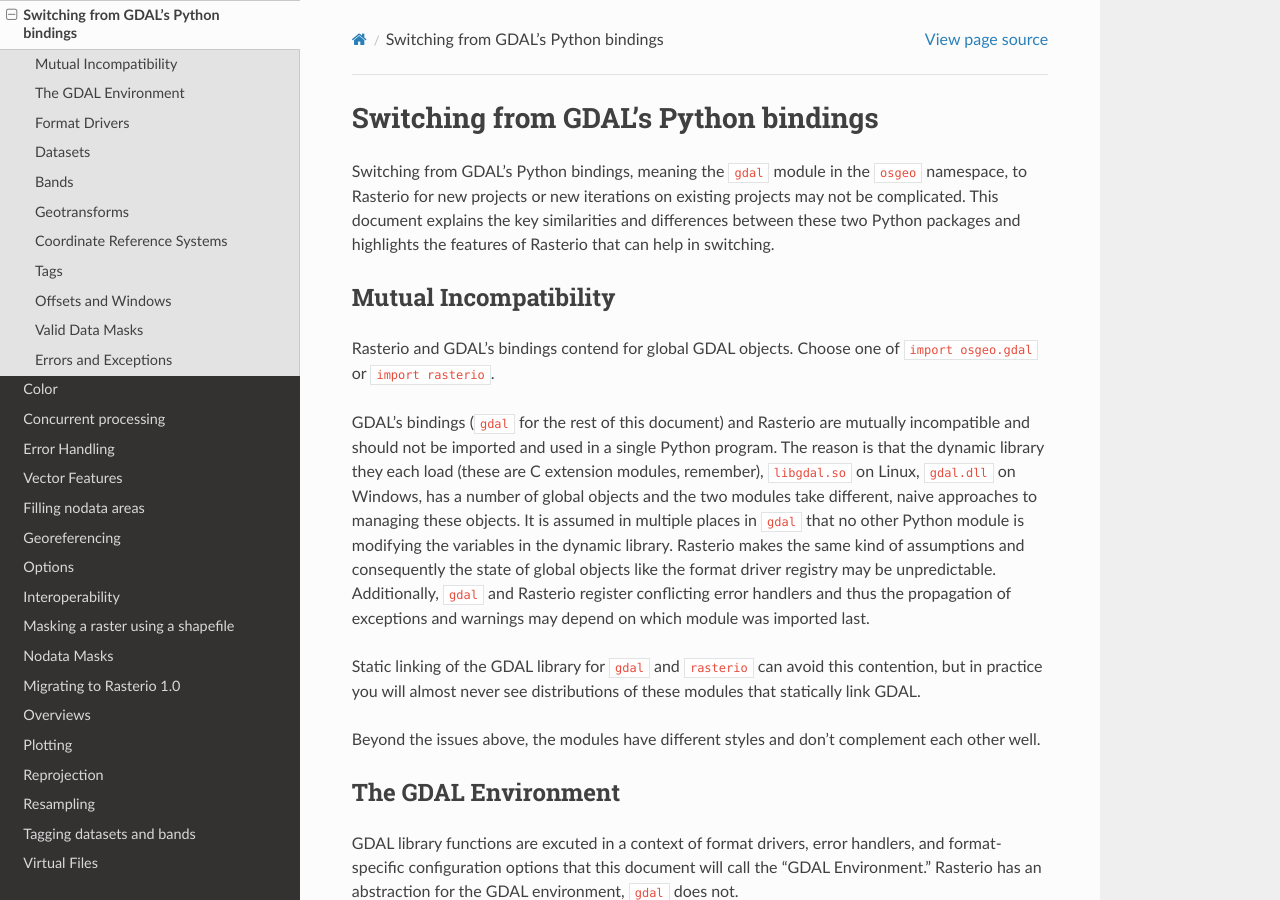
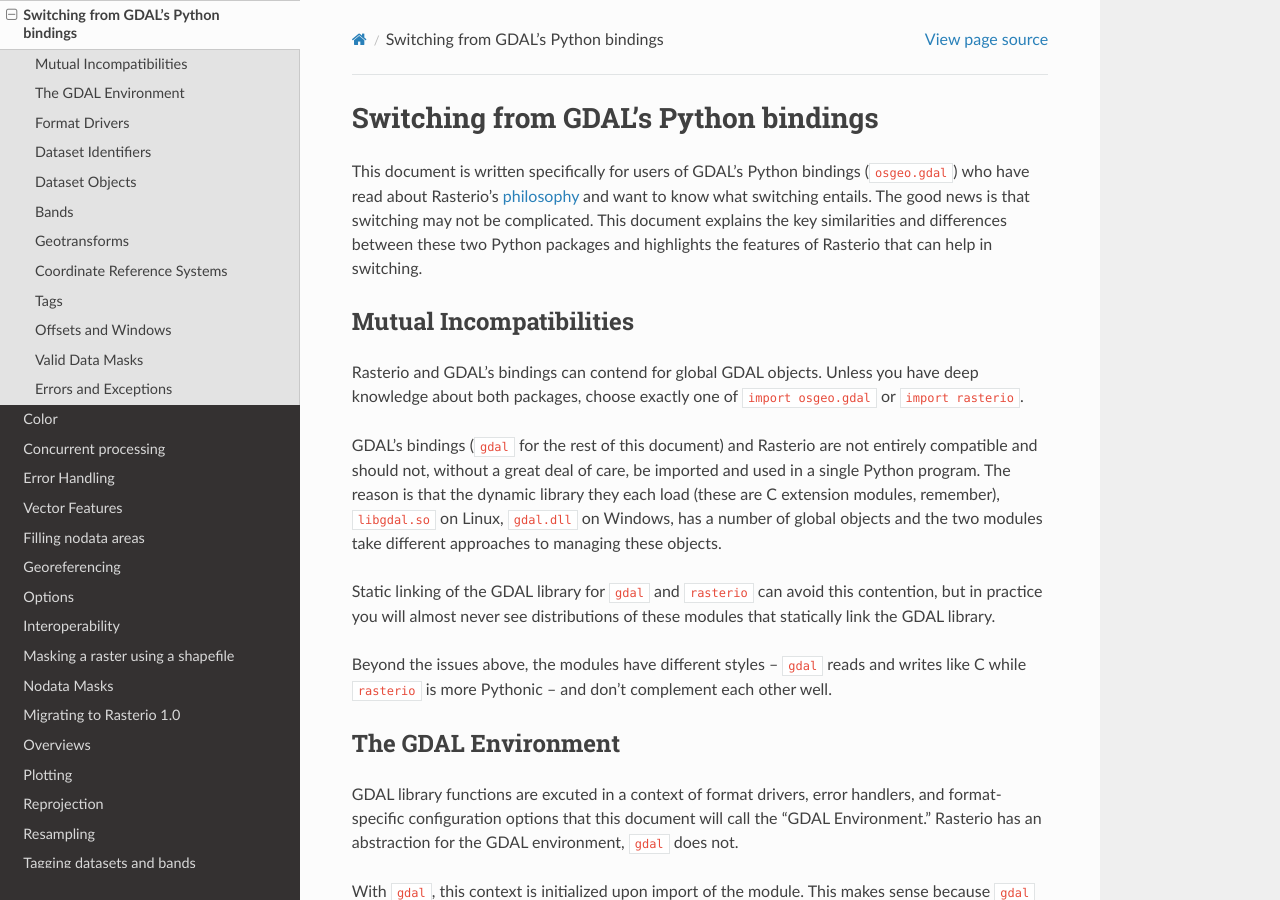
Before and after one commit to rasterio/rasterio, a Sphinx documentation site: the page built from docs/switch.rst, in a window 1280 px wide and 900 px high. Built offline with Sphinx 7.4.7 and the Read the Docs theme 2.0.0, drawn with Linux system fonts in a browser that asks for light colours; pages that are not in the unit, such as notebooks, are missing from menus; some of the changed text lies outside the part shown.

Commit message:
Link to intro, update incompatibility section
I got some good feedback from Even Rouault and @perrygeo and have
incorporated it.

```diff
--- a/docs/switch.rst
+++ b/docs/switch.rst
@@ -2,37 +2,34 @@
 Switching from GDAL's Python bindings
 =====================================
 
-Switching from GDAL's Python bindings, meaning the ``gdal`` module in the
-``osgeo`` namespace, to Rasterio for new projects or new iterations on existing
-projects may not be complicated. This document explains the key similarities
-and differences between these two Python packages and highlights the features
-of Rasterio that can help in switching.
+This document is written specifically for users of GDAL's Python bindings
+(``osgeo.gdal``) who have read about Rasterio's `philosophy <intro.html>`__ and
+want to know what switching entails.  The good news is that switching may not
+be complicated. This document explains the key similarities and differences
+between these two Python packages and highlights the features of Rasterio that
+can help in switching.
 
-Mutual Incompatibility
-======================
+Mutual Incompatibilities
+========================
 
-Rasterio and GDAL's bindings contend for global GDAL objects. Choose one of
-``import osgeo.gdal`` or ``import rasterio``.
+Rasterio and GDAL's bindings can contend for global GDAL objects. Unless you
+have deep knowledge about both packages, choose exactly one of ``import
+osgeo.gdal`` or ``import rasterio``.
 
-GDAL's bindings (``gdal`` for the rest of this document) and Rasterio are
-mutually incompatible and should not be imported and used in a single Python
-program. The reason is that the dynamic library they each load (these are
-C extension modules, remember), ``libgdal.so`` on Linux, ``gdal.dll`` on
-Windows, has a number of global objects and the two modules take different,
-naive approaches to managing these objects. It is assumed in multiple places in
-``gdal`` that no other Python module is modifying the variables in the dynamic
-library. Rasterio makes the same kind of assumptions and consequently the state
-of global objects like the format driver registry may be unpredictable.
-Additionally, ``gdal`` and Rasterio register conflicting error handlers and
-thus the propagation of exceptions and warnings may depend on which module was
-imported last.
+GDAL's bindings (``gdal`` for the rest of this document) and Rasterio are not
+entirely compatible and should not, without a great deal of care, be imported
+and used in a single Python program. The reason is that the dynamic library
+they each load (these are C extension modules, remember), ``libgdal.so`` on
+Linux, ``gdal.dll`` on Windows, has a number of global objects and the two
+modules take different approaches to managing these objects.
 
 Static linking of the GDAL library for ``gdal`` and ``rasterio`` can avoid
 this contention, but in practice you will almost never see distributions of
-these modules that statically link GDAL.
+these modules that statically link the GDAL library.
 
-Beyond the issues above, the modules have different styles and don't complement
-each other well.
+Beyond the issues above, the modules have different styles – ``gdal`` reads and
+writes like C while ``rasterio`` is more Pythonic – and don't complement each
+other well.
 
 The GDAL Environment
 ====================
@@ -142,8 +139,8 @@ functions like ``rasterio.open()``.
 
 Rasterio uses the same format driver names as GDAL does.
 
-Datasets
-========
+Dataset Identifiers
+===================
 
 Rasterio uses URIs to identify datasets, with schemes for different protocols.
 The GDAL bindings have their own special syntax.
@@ -169,8 +166,22 @@ With ``gdal``, the equivalent identifiers are respectively
 and
 ``/vsis3/landsat-pds/L8/139/045/LC81390452014295LGN00/LC81390452014295LGN00_B1.TIF``.
 
-To help developers switch, Rasterio will accept these identifiers, too, and
-dispatch them to the proper format drivers and protocol implementations.
+To help developers switch, Rasterio will accept these identifiers and other
+format-specific connection strings, too, and dispatch them to the proper format
+drivers and protocols.
+
+Dataset Objects
+===============
+
+Rasterio and ``gdal`` each have dataset objects. Not the same classes, of
+course, but not radically different ones. In each case, you generally get
+dataset objects through an "opener" function: ``rasterio.open()`` or
+``gdal.Open()``.
+
+So that Python developers can spend less time reading docs, the dataset object
+returned by ``rasterio.open()`` is modeled on Python's file object. It even has
+the ``close()`` method that ``gdal`` lacks so that you can actively close
+dataset connections.
 
 Bands
 =====
@@ -223,7 +234,6 @@ Namedtuples are like lightweight classes.
    1
    2
    3
-
 
 Geotransforms
 =============
```
Also changed, not shown: other parts of docs/switch.rst (+1 -1 lines), docs/intro.rst (+5 -3 lines).
